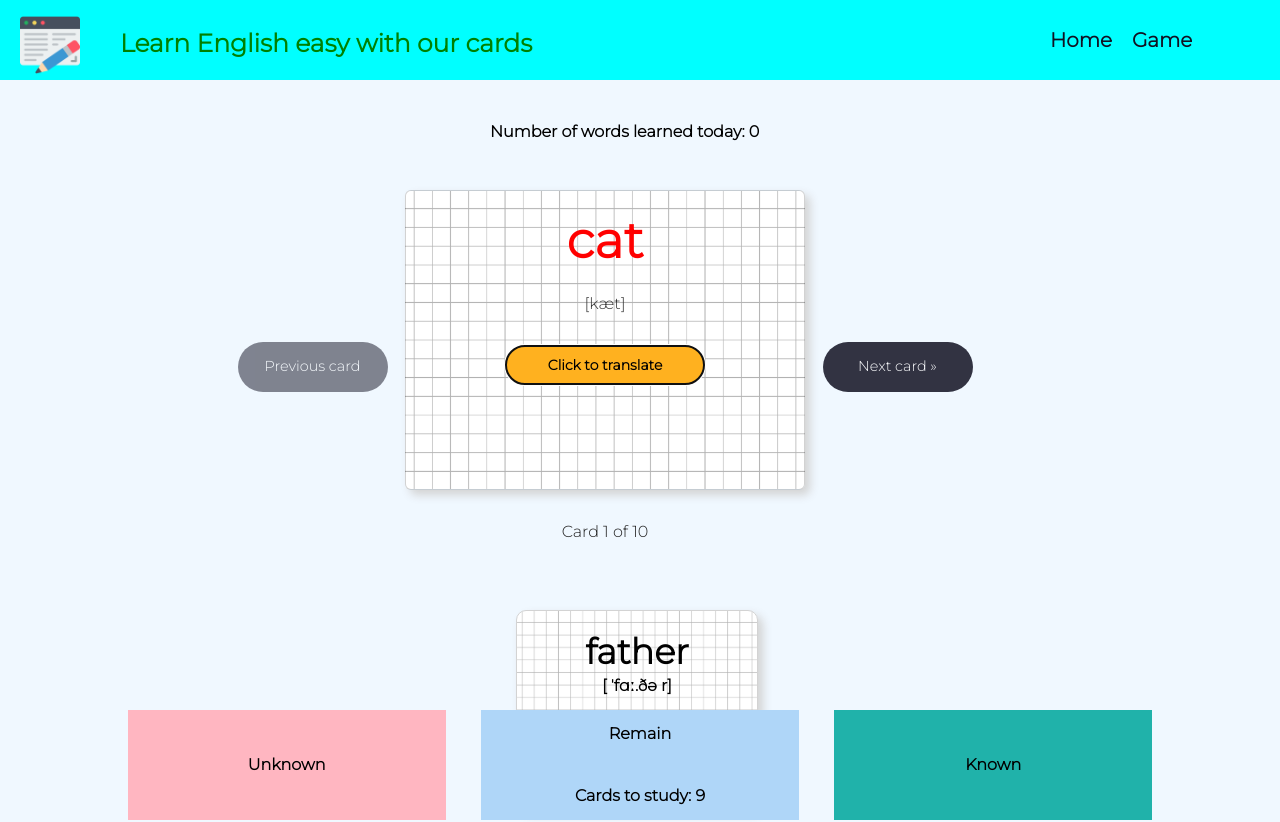
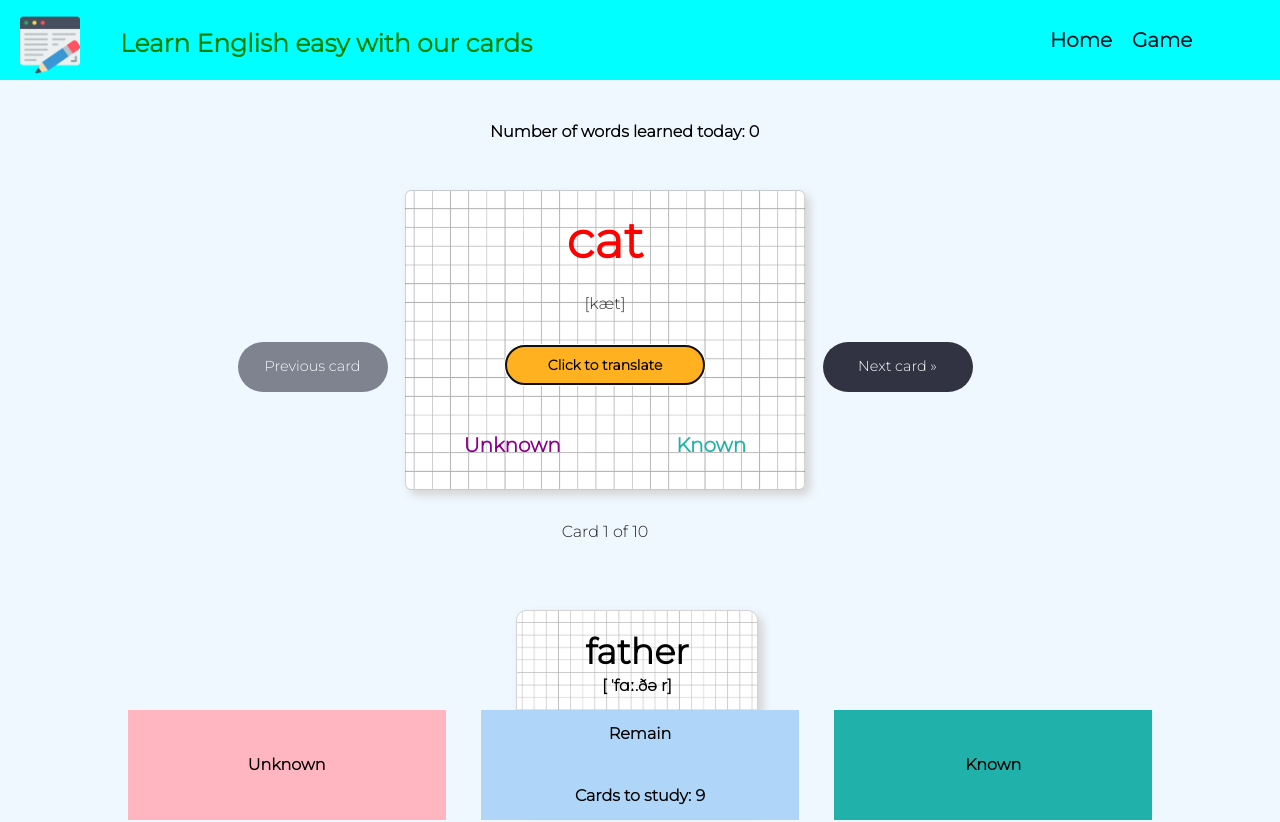
Before and after one commit to emani006/WordProject, a React (Create React App) app in the folder cards/: page /game in a window 1280 px wide. Shown: the top 822 px of the page. Built offline with nearby package versions, Linux system fonts and the light colour scheme.

Commit message:
Slider update: learned words counter

```diff
--- a/cards/package.json
+++ b/cards/package.json
@@ -12,7 +12,8 @@
     "react-dom": "^18.2.0",
     "react-router-dom": "^6.8.1",
     "react-scripts": "5.0.1",
-    "web-vitals": "^2.1.4"
+    "web-vitals": "^2.1.4",
+    "proxy": "http://itgirlschool.justmakeit.ru"
   },
   "scripts": {
     "start": "react-scripts start",
--- a/cards/src/components/game/Card.js
+++ b/cards/src/components/game/Card.js
@@ -5,6 +5,7 @@ export default function Card (props){
     // let buttonClassName = 'show-button';
     let buttonName = 'Click to translate';
     let [isActive, setActive] = useState(props.isActive);
+    // let [isKnown, setKnown] = useState(false);
 
 let classname = props.classname;
 let buttonClassName = props.buttonClassName;
@@ -15,6 +16,9 @@ let buttonClassName = props.buttonClassName;
         props.handleWordCounter();
     }
 
+    // const handlChange = (event) => {
+    //     setKnown(true);
+    // }
 
     const notShow = () => {
         // console.log('isActive prev: ' + isActive)
@@ -34,6 +38,7 @@ let buttonClassName = props.buttonClassName;
 
     useEffect(() => {
         buttonRef.current.focus();
+        // console.log('render');
     },)
 
     // const FancyButton = React.forwardRef((props,ref) => (
@@ -47,6 +52,10 @@ let buttonClassName = props.buttonClassName;
             <h3 className={classname}>{props.word.russian}</h3>
             {/* <FancyButton ref={buttonRef}>{buttonName}</FancyButton> */}
             <button ref={buttonRef} className={buttonClassName} onClick={handleClick}>{buttonName}</button>
+            <div className='word-kind'>
+                <div className='word-unknown' onClick={() => props.switchCard('Unknown')}>Unknown</div>
+                <div className='word-known' onClick={() => props.switchCard('Known')}>Known</div>
+            </div>
         </div>
         )
 }
--- a/cards/src/components/game/Slider.js
+++ b/cards/src/components/game/Slider.js
@@ -9,15 +9,20 @@ import CardMini from './CardMini';
 export default function Slider(props) {
     const [current, setCurrent] = useState(0);
     const [wordCount, setWordCount] = useState(0);
-    const [isLearned, setLearned] = useState(false);
+    const [wordsLearnedArray] = useState([]);
+    // const [isKnown, setKnown] = useState(false);
 
-    // let wordsLearnedArray = [];
+
+    // классы для компонента Card
+    const classname = 'show-mean';
+    const buttonClassName = 'show-button';
 
 
     const [items] = useState (props.words);
-    // console.log(items.length);
-    // console.log(items);
 
+    const switchCard = () => {
+
+    }
 
     // const previousCard = () => setCurrent((prevState) => ( prevState - 1 ));
     // const nextCard = () => setCurrent((prevState) => ( prevState + 1 ));
@@ -43,7 +48,6 @@ export default function Slider(props) {
     };
 
 
-
     // альтернатива, если закончился массив выводимых слов
     const loading = <div className="loading">That's all, folks!
                         <div>
@@ -52,23 +56,19 @@ export default function Slider(props) {
                     </div>;
 
 
-    // подсчет кликов по кнопке 'Click to translate'
+    // подсчет кликов по кнопке 'Click to translate' невыученных слов
     const handleWordCounter = () => {
-        setWordCount(wordCount + 1);
-        // console.log('isLearned changed:' + isLearned);
-        // setLearned(isLearned = true);
-        if (isLearned === false){
-            setWordCount(wordCount + 1);
-            setLearned(true);
-        } else {
-            setLearned(false);
-        }
-        console.log('isLearned changed:' + isLearned);
+            wordsLearnedArray.push(items[current]);
+
+            if (items[current].isLearned === false){
+                setWordCount((prevState) => ( prevState + 1 ));
+                items[current].isLearned = true;
+            } else {
+                wordsLearnedArray.pop(items[current]);
+            }
+        console.log(items[current].isLearned);
+            console.log(wordsLearnedArray);
     }
-
-    // классы для компонента Card
-    const classname = 'show-mean';
-    const buttonClassName = 'show-button';
 
 
     return (
@@ -129,7 +129,8 @@ export default function Slider(props) {
         </div>
 
         <div className='wordsBox'>
-                {current+1 < items.length ? <CardMini className='cardMini' key={items.id} word={items[current+1]}/> : ''}
+                {current+1 < items.length ? <CardMini className='cardMini' key={items.id} word={items[current+1]}/> : ''
+                }
             <div className=' wordsRemain'>
                 <p>Remain</p>
                 <div>
@@ -148,5 +149,5 @@ export default function Slider(props) {
         </div>
     </div>
 </div>
-        )
+    )
 }
--- a/cards/src/components/wordlist.js
+++ b/cards/src/components/wordlist.js
@@ -7,7 +7,7 @@ let wordlist = [
         "tags":"животные",
         "tags_json":"[\"u0436u0438u0432u043eu0442u043du044bu0435\"]",
         isActive: false,
-        isLearned: ''
+        isLearned: false
     },{
         "id":"13147",
         "english":"father",
@@ -16,7 +16,7 @@ let wordlist = [
         "tags":"семья",
         "tags_json":"[\"u0441u0435u043cu044cu044f\"]",
         isActive: false,
-        isLearned: ''
+        isLearned: false
     },{
         "id":"13148",
         "english":"family",
@@ -25,7 +25,7 @@ let wordlist = [
         "tags":"семья",
         "tags_json":"[\"u0441u0435u043cu044cu044f\"]",
         isActive: false,
-        isLearned: ''
+        isLearned: false
     },{
         "id":"13158",
         "english":"accelerator\t",
@@ -34,7 +34,7 @@ let wordlist = [
         "tags":"деталь",
         "tags_json":"[\"u0434u0435u0442u0430u043bu044c\"]",
         isActive: false,
-        isLearned: ''
+        isLearned: false
     },{
         "id":"13166",
         "english":"bulbs\t",
@@ -43,7 +43,7 @@ let wordlist = [
         "tags":"автомобиль",
         "tags_json":"[\"u0430u0432u0442u043eu043cu043eu0431u0438u043bu044c\"]",
         isActive: false,
-        isLearned: ''
+        isLearned: false
     },{
         "id":"13173",
         "english":"star",
@@ -52,7 +52,7 @@ let wordlist = [
         "tags":"космос",
         "tags_json":"[\"u043au043eu0441u043cu043eu0441\"]",
         isActive: false,
-        isLearned: ''
+        isLearned: false
     },{
         "id":"13191",
         "english":"galaxy",
@@ -61,7 +61,7 @@ let wordlist = [
         "tags":"космос",
         "tags_json":"[\"u043au043eu0441u043cu043eu0441\"]",
         isActive: false,
-        isLearned: ''
+        isLearned: false
     },{
         "id":"13195",
         "english":"milk",
@@ -70,7 +70,7 @@ let wordlist = [
         "tags":"продукты",
         "tags_json":"[\"u043fu0440u043eu0434u0443u043au0442u044b\"]",
         isActive: false,
-        isLearned: ''
+        isLearned: false
     },{
         "id":"13197",
         "english":"happy",
@@ -79,7 +79,7 @@ let wordlist = [
         "tags":"эмоции",
         "tags_json":"[\"u044du043cu043eu0446u0438u0438\"]",
         isActive: false,
-        isLearned: ''
+        isLearned: false
     },{
         "id":"13206",
         "english":"new",
@@ -88,7 +88,7 @@ let wordlist = [
         "tags":"слова",
         "tags_json":"[\"u0441u043bu043eu0432u0430\"]",
         isActive: false,
-        isLearned: ''
+        isLearned: false
     }]
 
 export default wordlist;
--- a/cards/src/styles/card.css
+++ b/cards/src/styles/card.css
@@ -222,7 +222,8 @@ main .show-mean{
 
 main .show-mean__show{
   display: inline-flexbox;
-  border: 1px solid red;
+  width: auto;
+  margin: 0 auto;
 }
 
 .word-english {
@@ -560,6 +561,13 @@ input:invalid {
   text-align: center;
   line-height: 10px;
   box-shadow: 5px 5px 10px lightgrey;
+
+  transition: all 2s ease-in-out;
+}
+
+.cardMini__transform:hover{
+  transform: translate(50px, -30px) rotate(360deg);
+  cursor: pointer;
 }
 
 .card-position{
@@ -601,3 +609,31 @@ input:invalid {
   font-weight: bold;
   color:greenyellow;
 }
+
+.word-kind {
+  display: flex;
+  flex-direction: row;
+  justify-content: space-around;
+  margin-top: 35px;
+  color: black;
+  font-size: 20px;
+  font-weight: bold;
+}
+
+.word-known{
+  color: lightseagreen;
+  transition: transform 300ms ease;
+}
+
+.word-known:hover{
+  transform: scale(1.2);
+}
+
+.word-unknown{
+  color: darkmagenta;
+  transition: transform 300ms ease;
+}
+
+.word-unknown:hover{
+  transform: scale(1.2);
+}
```
Also changed, not shown: cards/src/components/game/CardMini.js (+0 -29 lines).
